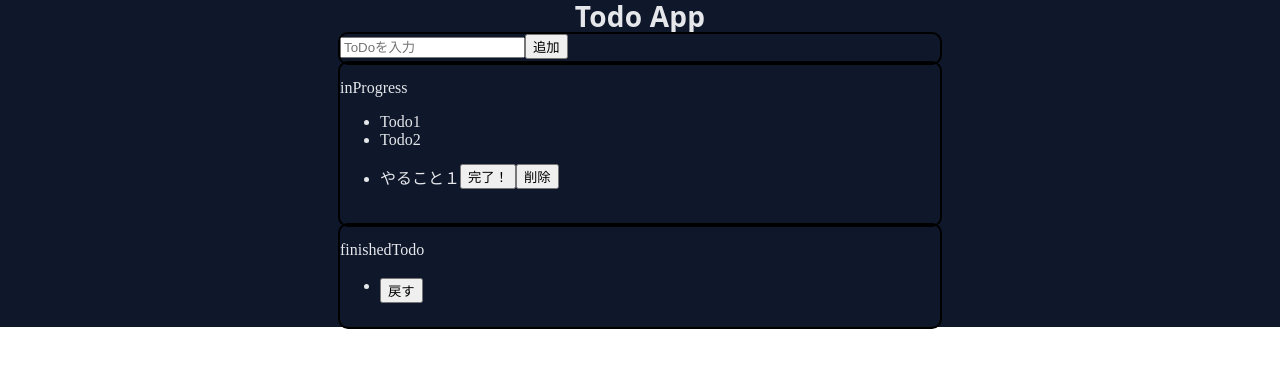
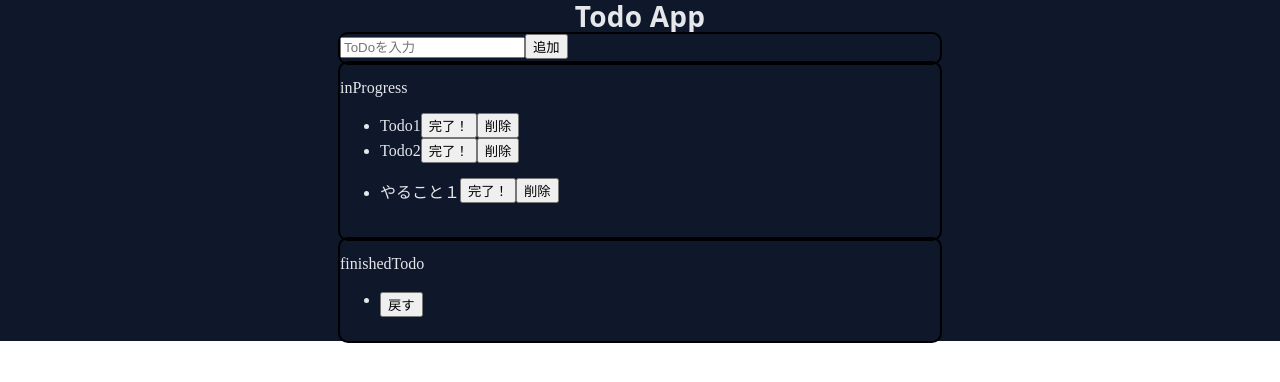
Before and after one commit to hiroki-morita0257/React-Todo-project, a React (Vite) app: page / in a window 1280 px wide. Shown: the top 382 px of the page. Built offline with nearby package versions, Linux system fonts and the light colour scheme.

Commit message:
追加ボタン押下時に入力欄を初期化するようにしました

```diff
--- a/src/App.tsx
+++ b/src/App.tsx
@@ -18,6 +18,7 @@ export const App = () => {
     const newTodo = { id: todos.length + 1, text: text, done: false };
     const newTodos = [...todos, newTodo];
     setTodos(newTodos);
+    setTodoText("");
   };
   console.log(todos[2]);
   return (
@@ -43,7 +44,13 @@ export const App = () => {
           <p className="title">inProgress</p>
           <ul>
             {todos.map((todo) => {
-              return <li>{todo.text}</li>;
+              return (
+                <li>
+                  {todo.text}
+                  <button>完了！</button>
+                  <button>削除</button>
+                </li>
+              );
             })}
             <li>
               <div className="listRow">
```
